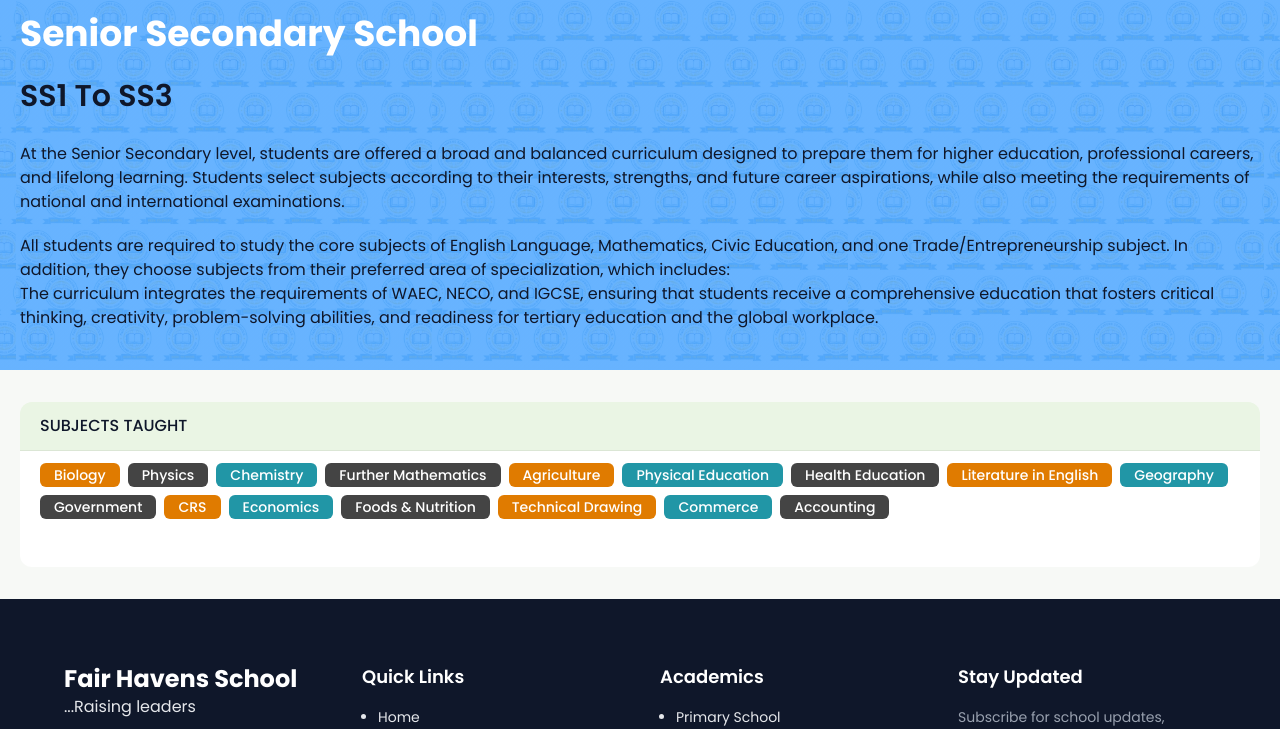
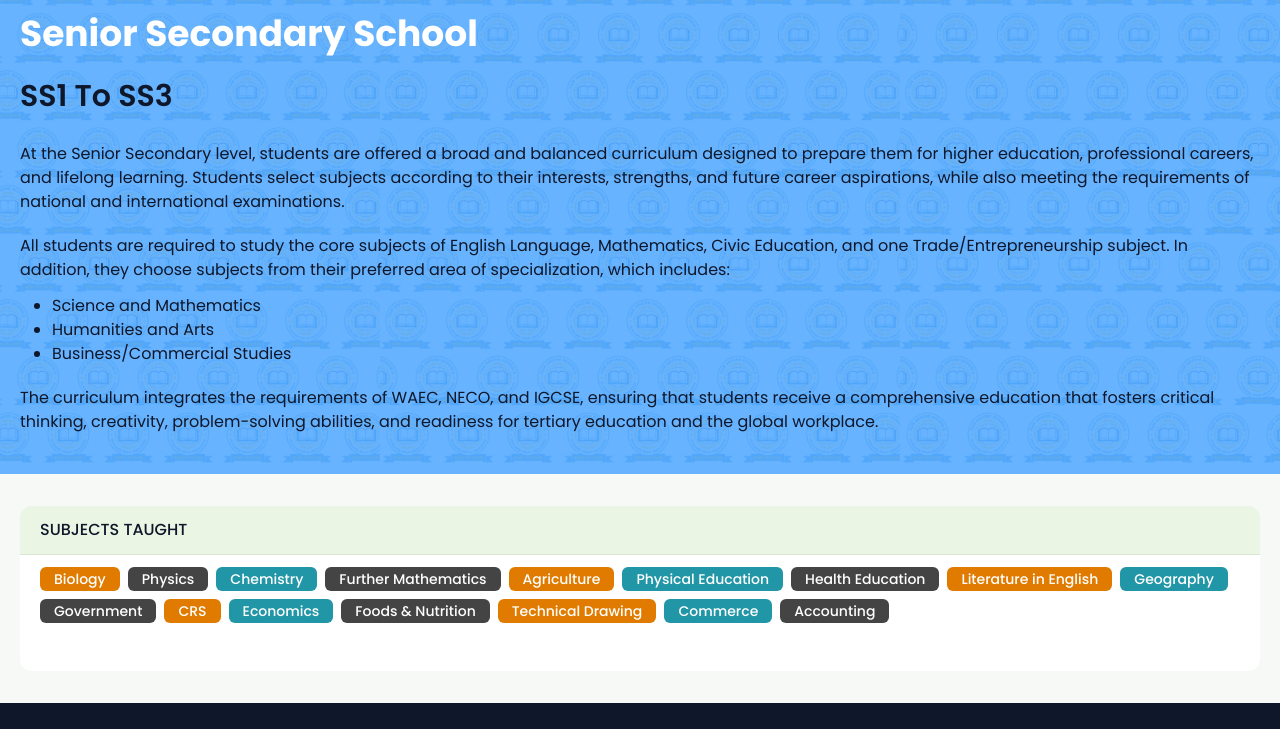
Before and after one commit to Demzy06/fair-havens-school, a React (Vite) app: page /secondary-programs in a window 1280 px wide. Shown: the part 827-1556 px from the top of the page. Built offline with nearby package versions, Linux system fonts and the light colour scheme.

Commit message:
Implement a list

```diff
--- a/src/components/AcademicsContent.jsx
+++ b/src/components/AcademicsContent.jsx
@@ -5,6 +5,7 @@ function AcademicsContent({
   secondParagraph,
   thirdParagraph,
   background,
+  list,
 }) {
   return (
     <div className={`pt-15 pb-10 pl-5 pr-5  text-[#0F172A] ${background}`}>
@@ -16,7 +17,14 @@ function AcademicsContent({
       <h2 className="mb-7">{classType}</h2>
       <p className="mb-5">{firstParagraph}</p>
       <p>{secondParagraph}</p>
-      {thirdParagraph && <p>{thirdParagraph}</p>}
+      {list && (
+        <ul className="list-disc mt-3 ml-8">
+          {list.map((item) => (
+            <li>{item}</li>
+          ))}
+        </ul>
+      )}
+      {thirdParagraph && <p className="mt-5">{thirdParagraph}</p>}
     </div>
   );
 }
```
